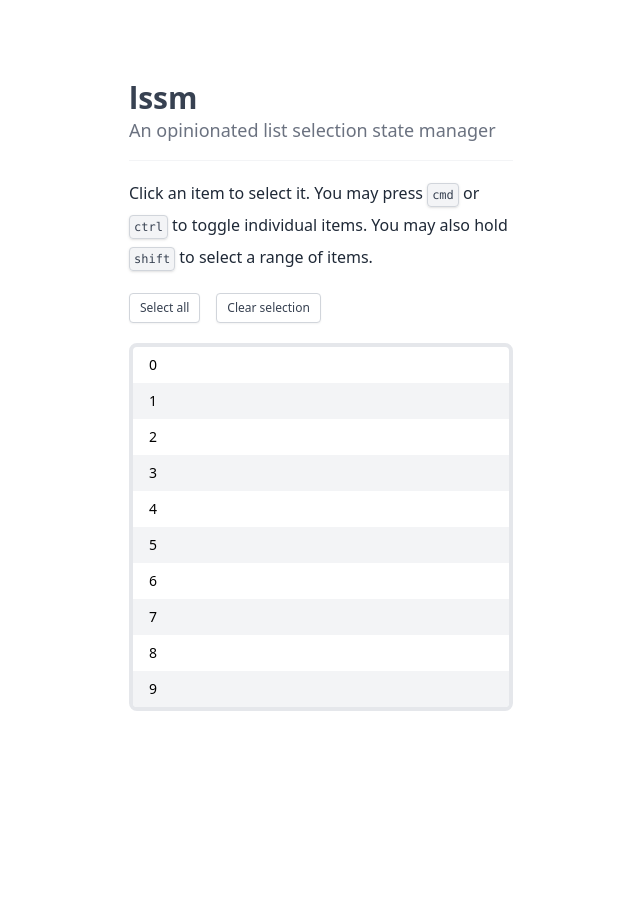
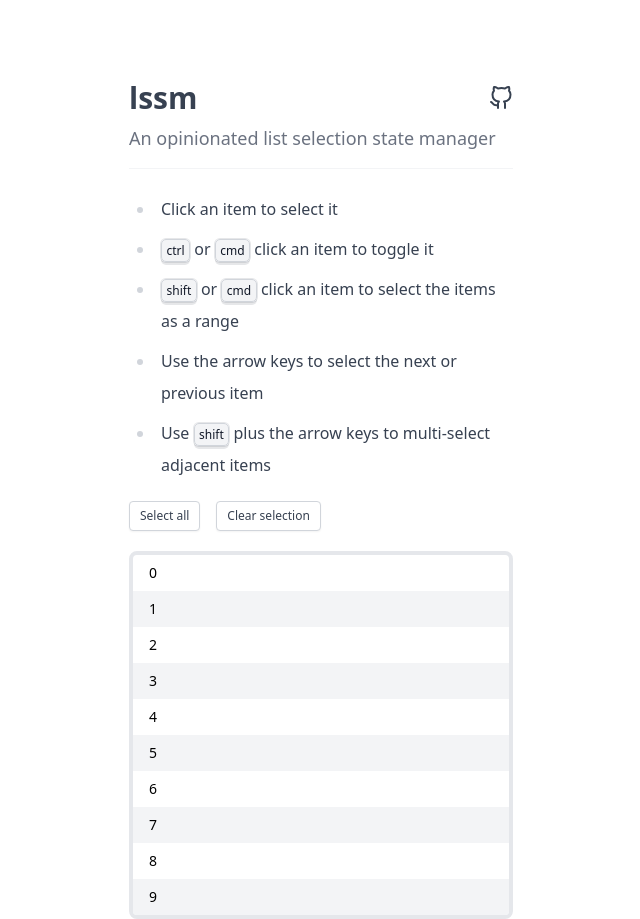
Before and after one commit to syropian/lssm, a Vue app: page / in a window 1280 px wide. Shown: the whole page, without its empty margins (319-959 px from the left). Before the commit the page ends 800 px from the top, so only its background shows below. Built offline with nearby package versions, Linux system fonts and the light colour scheme.

Commit message:
More example improvements

```diff
--- a/example/App.vue
+++ b/example/App.vue
@@ -1,27 +1,50 @@
 <template>
   <div class="max-w-sm w-full mx-auto mt-20">
-    <h1 class="text-3xl font-semibold text-gray-700">lssm</h1>
-    <h2 class="text-gray-500 text-lg">
+    <div class="flex items-center justify-between">
+      <h1 class="text-3xl font-semibold text-gray-700">lssm</h1>
+      <a
+        href="https://github.com/syropian/lssm"
+        target="_blank"
+        rel="noopener noreferrer"
+        class="inline-block text-gray-700 transition-colors hover:text-blue-500"
+        aria-label="GitHub"
+        ><svg
+          viewBox="0 0 24 24"
+          width="24"
+          height="24"
+          stroke-width="2"
+          fill="none"
+          stroke-linecap="round"
+          stroke-linejoin="round"
+          class="w-6 h-6 stroke-current"
+        >
+          <path
+            d="M9 19c-5 1.5-5-2.5-7-3m14 6v-3.87a3.37 3.37 0 0 0-.94-2.61c3.14-.35 6.44-1.54 6.44-7A5.44 5.44 0 0 0 20 4.77 5.07 5.07 0 0 0 19.91 1S18.73.65 16 2.48a13.38 13.38 0 0 0-7 0C6.27.65 5.09 1 5.09 1A5.07 5.07 0 0 0 5 4.77a5.44 5.44 0 0 0-1.5 3.78c0 5.42 3.3 6.61 6.44 7A3.37 3.37 0 0 0 9 18.13V22"
+          ></path></svg
+      ></a>
+    </div>
+    <h2 class="text-gray-500 text-lg mt-2">
       An opinionated list selection state manager
     </h2>
-    <p class="mt-4 text-gray-800 pt-4 border-t border-gray-100 leading-loose">
-      Click an item to select it. You may press
-      <kbd
-        class="rounded bg-gray-100 text-gray-700 p-1 text-xs border border-gray-300 shadow"
-        >cmd</kbd
-      >
-      or
-      <kbd
-        class="rounded bg-gray-100 text-gray-700 p-1 text-xs border border-gray-300 shadow"
-        >ctrl</kbd
-      >
-      to toggle individual items. You may also hold
-      <kbd
-        class="rounded bg-gray-100 text-gray-700 p-1 text-xs border border-gray-300 shadow"
-        >shift</kbd
-      >
-      to select a range of items.
-    </p>
+    <div class="mt-4 pt-4 border-t border-gray-100 leading-loose prose">
+      <ul>
+        <li>Click an item to select it</li>
+        <li>
+          <kbd class="text-xs">ctrl</kbd> or
+          <kbd class="text-xs">cmd</kbd> click an item to toggle it
+        </li>
+        <li>
+          <kbd class="text-xs">shift</kbd> or
+          <kbd class="text-xs">cmd</kbd> click an item to select the items as a
+          range
+        </li>
+        <li>Use the arrow keys to select the next or previous item</li>
+        <li>
+          Use <kbd class="text-xs">shift</kbd> plus the arrow keys to
+          multi-select adjacent items
+        </li>
+      </ul>
+    </div>
     <div class="flex items-center gap-x-4 mt-5">
       <button
         type="button"
@@ -124,3 +147,9 @@ onMounted(() => {
   })
 })
 </script>
+
+<style lang="postcss">
+kbd {
+  @apply bg-gray-100 rounded border-gray-300 shadow border p-1 text-xs;
+}
+</style>
--- a/package.json
+++ b/package.json
@@ -26,6 +26,7 @@
     "format": "prettier ./src ./test ./example -w -u"
   },
   "devDependencies": {
+    "@tailwindcss/typography": "^0.5.7",
     "@types/node": "^18.7.23",
     "@typescript-eslint/eslint-plugin": "^5.38.1",
     "@typescript-eslint/parser": "^5.38.1",
--- a/tailwind.config.js
+++ b/tailwind.config.js
@@ -4,5 +4,5 @@ module.exports = {
   theme: {
     extend: {},
   },
-  plugins: [],
+  plugins: [require('@tailwindcss/typography')],
 }
```
Also changed, not shown: 1 other file (tests, documents, lock files or other folders).
